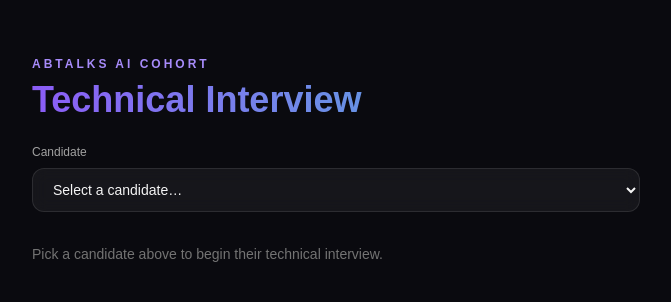
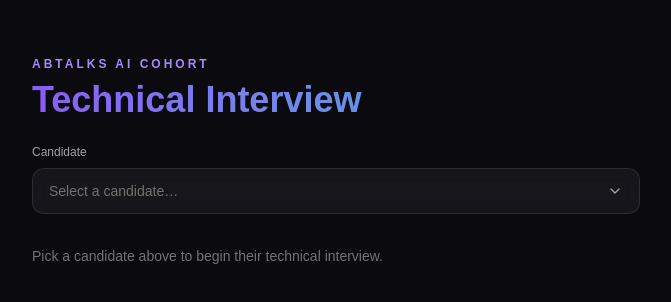
Before and after one commit to redward517/AI-interview-agent, a Next.js app: page / in a window 1280 px wide. Shown: the top 302 px of the page, without its empty margins (304-975 px from the left). Built offline with nearby package versions, Linux system fonts and the light colour scheme.

Commit message:
Replace native select with custom glass-styled candidate dropdown

```diff
--- a/app/page.tsx
+++ b/app/page.tsx
@@ -161,21 +161,11 @@ export default function Home() {
             >
               Candidate
             </label>
-            <select
-              id="candidate"
-              value={selectedId}
-              onChange={(e) => handleSelectCandidate(e.target.value)}
-              className="w-full rounded-xl border border-white/10 bg-white/5 px-4 py-3 text-sm text-neutral-100 outline-none backdrop-blur-sm transition-all duration-200 hover:scale-[1.01] hover:border-[#8b5cf6]/40 hover:shadow-[0_0_20px_rgba(139,92,246,0.25)] focus:border-[#8b5cf6]/60 focus:shadow-[0_0_20px_rgba(139,92,246,0.3)]"
-            >
-              <option value="" disabled>
-                Select a candidate…
-              </option>
-              {candidates.map((c) => (
-                <option key={c.member.id} value={c.member.id}>
-                  {c.member.name} — {c.member.jobRole}
-                </option>
-              ))}
-            </select>
+            <CandidateDropdown
+              candidates={candidates}
+              selectedId={selectedId}
+              onSelect={handleSelectCandidate}
+            />
           </div>
         </header>
 
@@ -248,6 +238,102 @@ export default function Home() {
           </section>
         )}
       </main>
+    </div>
+  );
+}
+
+function CandidateDropdown({
+  candidates,
+  selectedId,
+  onSelect,
+}: {
+  candidates: CandidateRecord[];
+  selectedId: string;
+  onSelect: (id: string) => void;
+}) {
+  const [isOpen, setIsOpen] = useState(false);
+  const containerRef = useRef<HTMLDivElement | null>(null);
+
+  const selected = candidates.find((c) => c.member.id === selectedId) ?? null;
+
+  useEffect(() => {
+    function handlePointerDown(e: MouseEvent) {
+      if (containerRef.current && !containerRef.current.contains(e.target as Node)) {
+        setIsOpen(false);
+      }
+    }
+    function handleEscape(e: globalThis.KeyboardEvent) {
+      if (e.key === "Escape") setIsOpen(false);
+    }
+    document.addEventListener("mousedown", handlePointerDown);
+    document.addEventListener("keydown", handleEscape);
+    return () => {
+      document.removeEventListener("mousedown", handlePointerDown);
+      document.removeEventListener("keydown", handleEscape);
+    };
+  }, []);
+
+  return (
+    <div ref={containerRef} className="relative">
+      <button
+        type="button"
+        id="candidate"
+        aria-haspopup="listbox"
+        aria-expanded={isOpen}
+        onClick={() => setIsOpen((v) => !v)}
+        className="flex w-full items-center justify-between rounded-xl border border-white/10 bg-white/5 px-4 py-3 text-left text-sm outline-none backdrop-blur-sm transition-all duration-200 hover:scale-[1.01] hover:border-[#8b5cf6]/40 hover:shadow-[0_0_20px_rgba(139,92,246,0.25)] focus:border-[#8b5cf6]/60 focus:shadow-[0_0_20px_rgba(139,92,246,0.3)]"
+      >
+        <span className={selected ? "text-neutral-100" : "text-neutral-500"}>
+          {selected
+            ? `${selected.member.name} — ${selected.member.jobRole}`
+            : "Select a candidate…"}
+        </span>
+        <svg
+          viewBox="0 0 20 20"
+          fill="none"
+          stroke="currentColor"
+          strokeWidth={1.75}
+          className={`h-4 w-4 shrink-0 text-neutral-400 transition-transform duration-200 ${
+            isOpen ? "rotate-180" : ""
+          }`}
+        >
+          <path strokeLinecap="round" strokeLinejoin="round" d="M5 7.5l5 5 5-5" />
+        </svg>
+      </button>
+
+      <AnimatePresence>
+        {isOpen && (
+          <motion.ul
+            role="listbox"
+            initial={{ opacity: 0, y: -6 }}
+            animate={{ opacity: 1, y: 0 }}
+            transition={{ duration: 0.15, ease: "easeOut" }}
+            className="absolute z-30 mt-2 max-h-72 w-full overflow-y-auto rounded-xl border border-[#8b5cf6]/20 bg-[#0f0f16]/95 p-1 shadow-2xl backdrop-blur-xl"
+          >
+            {candidates.map((c) => {
+              const isSelected = c.member.id === selectedId;
+              return (
+                <li key={c.member.id} role="option" aria-selected={isSelected}>
+                  <button
+                    type="button"
+                    onClick={() => {
+                      onSelect(c.member.id);
+                      setIsOpen(false);
+                    }}
+                    className={`w-full rounded-lg px-3 py-2.5 text-left text-sm transition-colors duration-150 ${
+                      isSelected
+                        ? "bg-gradient-to-r from-[#8b5cf6]/30 to-[#06b6d4]/30 text-white"
+                        : "text-neutral-300 hover:bg-white/5"
+                    }`}
+                  >
+                    {c.member.name} — {c.member.jobRole}
+                  </button>
+                </li>
+              );
+            })}
+          </motion.ul>
+        )}
+      </AnimatePresence>
     </div>
   );
 }
```
Also changed, not shown: 1 other file (tests, documents, lock files or other folders).
